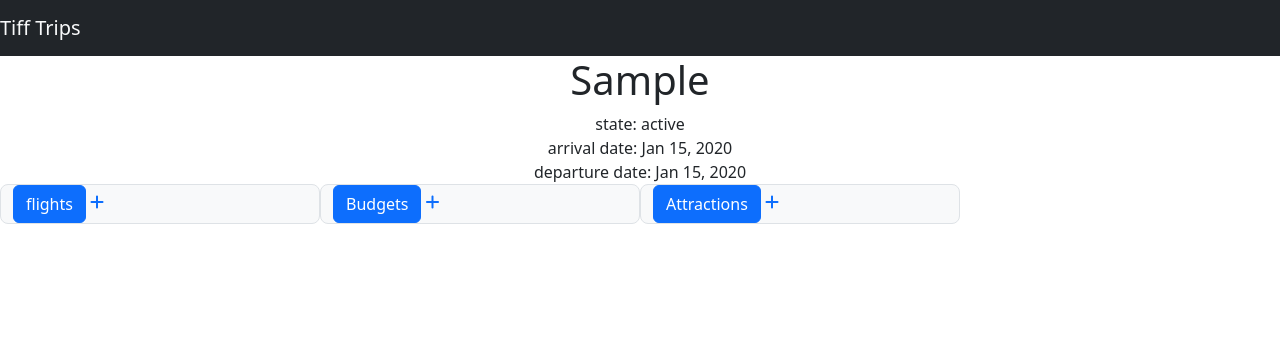
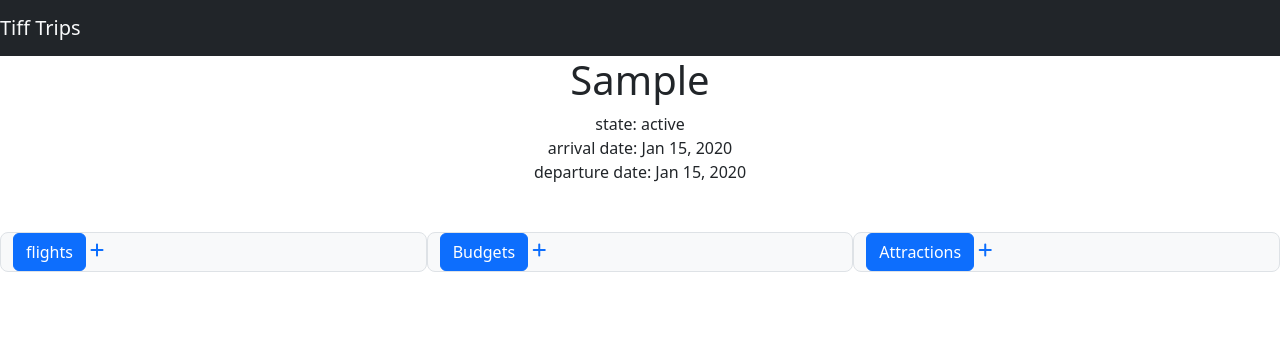
Before and after one commit to bgrego11/tiff-trip, a Django app: page /trips/1/ in a window 1280 px wide. Shown: the top 356 px of the page. Run offline with Django 4.2, Linux system fonts and the light colour scheme; tables that the repository leaves empty hold one stand-in row (values such as "Sample post").

Commit message:
margin and col sz

```diff
--- a/trips/templates/base.html
+++ b/trips/templates/base.html
@@ -6,8 +6,9 @@
     <link href="https://cdn.jsdelivr.net/npm/bootstrap@5.3.2/dist/css/bootstrap.min.css" rel="stylesheet" integrity="sha384-T3c6CoIi6uLrA9TneNEoa7RxnatzjcDSCmG1MXxSR1GAsXEV/Dwwykc2MPK8M2HN" crossorigin="anonymous">
 
     <link href="https://cdnjs.cloudflare.com/ajax/libs/font-awesome/6.5.1/css/all.min.css" rel="stylesheet">
+
   </head>
-  <body>
+  <body class="">
 
     <nav class="navbar navbar-expand-lg navbar-light bg-dark text-light">
         <a class="navbar-brand text-light" href="https://tifftrips.azurewebsites.net/trips/">Tiff Trips</a>
--- a/trips/templates/trips/detail.html
+++ b/trips/templates/trips/detail.html
@@ -3,7 +3,7 @@
 {% block content %}
 <body>
 <div class="container-fluid text-dark">
-    <div class="row text-center">
+    <div class="row text-center mb-5">
 
                 <div>
                     <h1>{{ trip }}</h1>
@@ -19,7 +19,7 @@
 
     </div>
     <div class="row">
-    <div class="col-md-3 bg-light border rounded-3">
+    <div class="col-md-4 bg-light border rounded-3">
         <a class="btn btn-primary" data-bs-toggle="collapse" href="#multiCollapseExample2" role="button" aria-expanded="false" aria-controls="multiCollapseExample2">flights</a>
         <a href="/trips/flights/add/"><i class="fa-solid fa-plus"></i></a>
 
@@ -42,7 +42,7 @@
     <p>No trips are available.</p>
 {% endif %}
 
-     <div class="col-md-3 border bg-light rounded-3">
+     <div class="col-md-4 border bg-light rounded-3">
         <a class="btn btn-primary" data-bs-toggle="collapse" href="#multiCollapseExample1" role="button" aria-expanded="false" aria-controls="multiCollapseExample1">Budgets</a>
         <a href="/trips/budgets/add/"><i class="fa-solid fa-plus"></i></a>
         {% if budgets %}
@@ -60,7 +60,7 @@
     <p>No trips are available.</p>
 {% endif %}
      </div>
-     <div class="col-md-3 border bg-light rounded-3">
+     <div class="col-md-4 border bg-light rounded-3">
         <a class="btn btn-primary" data-bs-toggle="collapse" href="#multiCollapseExample3" role="button" aria-expanded="false" aria-controls="multiCollapseExample3">Attractions</a>
         <a href="/trips/attractions/add/"><i class="fa-solid fa-plus"></i></a>
         {% if attractions %}
```
